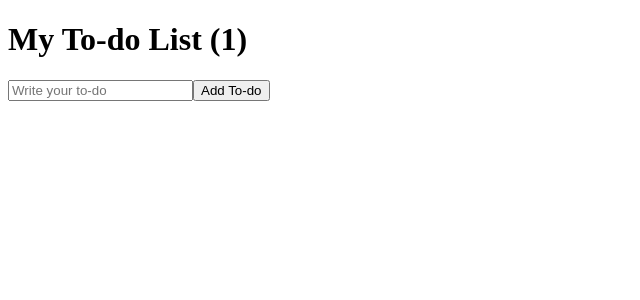
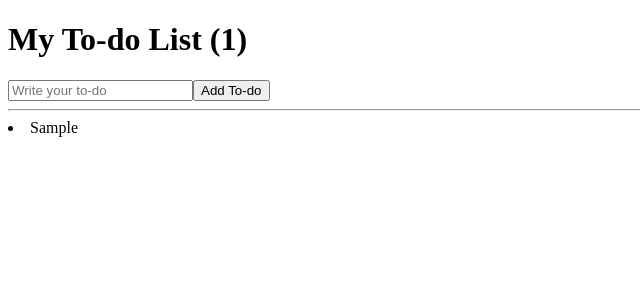
Before and after one commit to choiseongho1/create-app1, a React (Create React App) app: page / in a window 1280 px wide. Both pictures are taken after typing "Sample" into the empty fields and a click on the button "Add To-do". Shown: the top 300 px of the page, without its empty margins (0-640 px from the left). Built offline with nearby package versions, Linux system fonts and the light colour scheme.

Commit message:
To Do List Part Two

```diff
--- a/src/App.js
+++ b/src/App.js
@@ -11,7 +11,6 @@ function App() {
     setTodos((currentArray) => [todo, ...currentArray]);
     setTodo("");
   };
-  console.log(todos);
   return (
     <div>
       <h1>My To-do List ({todos.length})</h1>
@@ -24,6 +23,10 @@ function App() {
         />
         <button>Add To-do</button>
       </form>
+      <hr />
+      {todos.map((item, index) => (
+        <li key={index}>{item}</li>
+      ))}
     </div>
   );
 }
```
